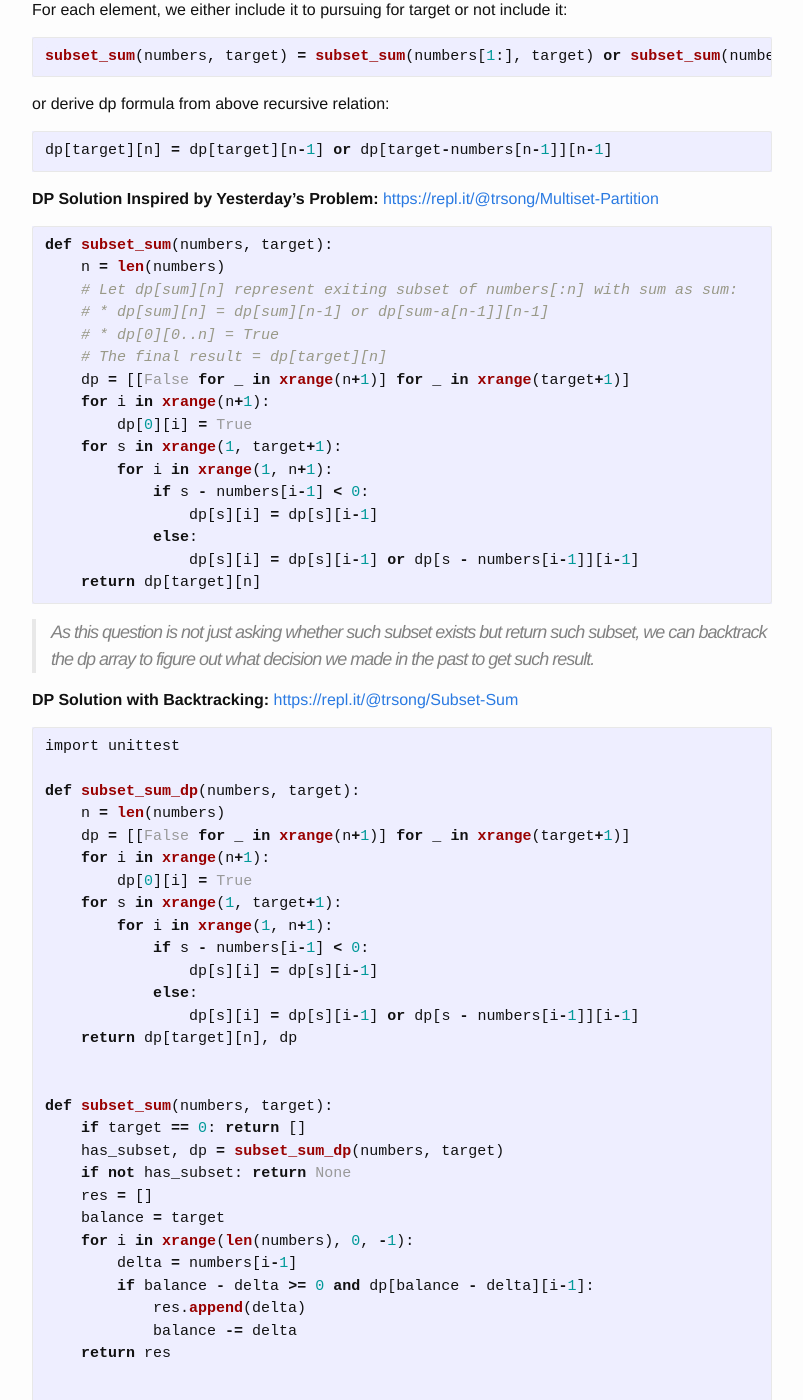
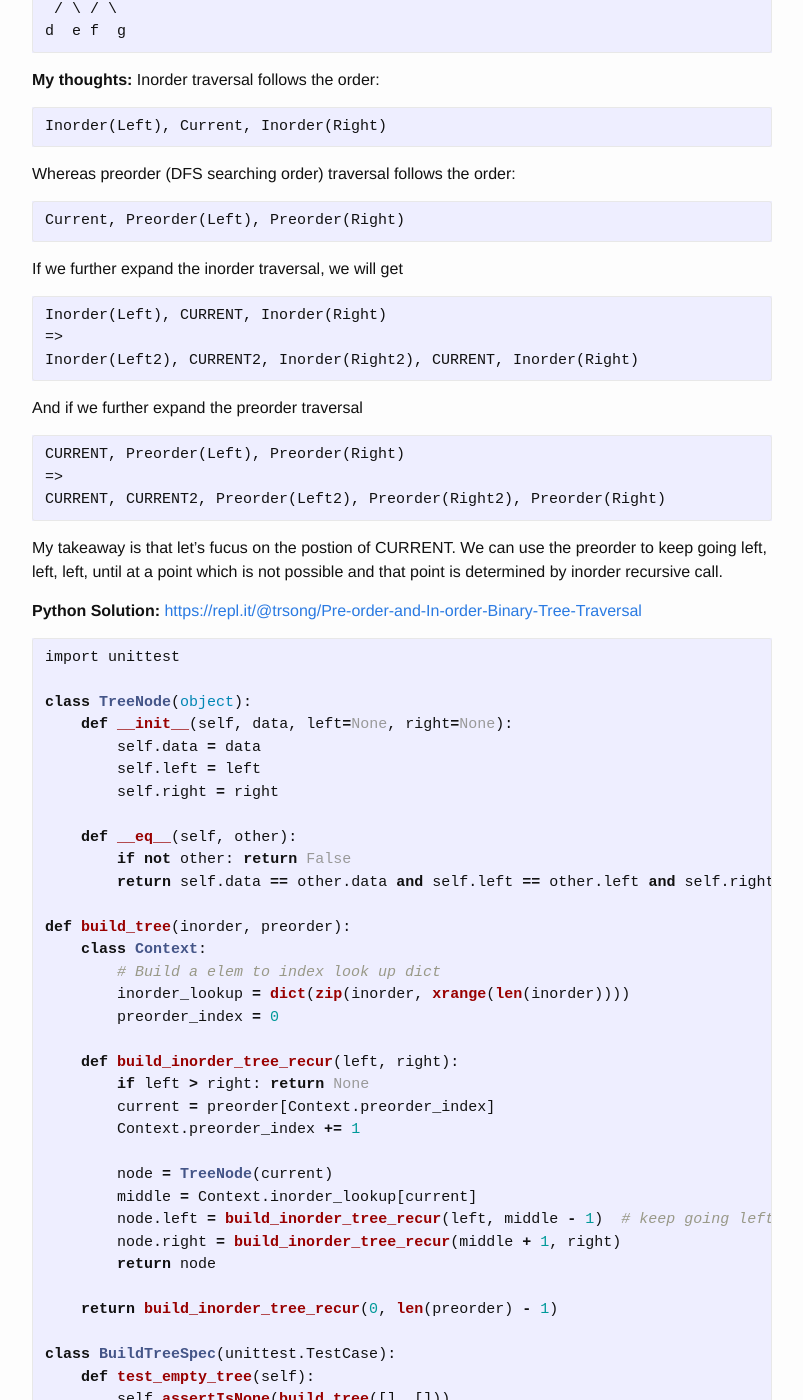
Before and after one commit to trsong/trsong.github.io, a Jekyll site: the page built from _posts/2019-04-30-DailyQuestions.md, in a window 1280 px wide and 1400 px high, scrolled down 2001 px. Shown: the whole window, without its empty margins (238-1041 px from the left). Built offline with Jekyll 4.4.1, drawn with Linux system fonts in a browser that asks for light colours; some of the changed text lies outside the part shown.

Commit message:
Add answer to May29 Question.

````diff
--- a/_posts/2019-04-30-DailyQuestions.md
+++ b/_posts/2019-04-30-DailyQuestions.md
@@ -125,6 +125,7 @@ The output can be any random permutation of the input such that all permutation
 > **Question:** Generate 0 and 1 with 25% and 75% probability
 > Given a function rand50() that returns 0 or 1 with equal probability, write a function that returns 1 with 75% probability and 0 with 25% probability using rand50() only. Minimize the number of calls to rand50() method. Also, use of any other library function and floating point arithmetic are not allowed.
 
+-->
 
 ### May 30, 2019 \[Medium\] K-th Missing Number
 ---
@@ -135,8 +136,6 @@ The output can be any random permutation of the input such that all permutation
 > - the 1st missing number is 3,
 > - the 2nd missing number is 5,
 > - the 3rd missing number is 6
-
--->
 
 ### 🎂 May 29, 2019 \[Medium\] Pre-order & In-order Binary Tree Traversal
 ---
@@ -162,6 +161,147 @@ The output can be any random permutation of the input such that all permutation
   b   c
  / \ / \
 d  e f  g
+```
+
+**My thoughts:** Inorder traversal follows the order:
+```
+Inorder(Left), Current, Inorder(Right)
+```
+
+Whereas preorder (DFS searching order) traversal follows the order:
+
+```
+Current, Preorder(Left), Preorder(Right)
+```
+
+If we further expand the inorder traversal, we will get
+
+```
+Inorder(Left), CURRENT, Inorder(Right)
+=>
+Inorder(Left2), CURRENT2, Inorder(Right2), CURRENT, Inorder(Right)
+```
+
+And if we further expand the preorder traversal
+```
+CURRENT, Preorder(Left), Preorder(Right)
+=>
+CURRENT, CURRENT2, Preorder(Left2), Preorder(Right2), Preorder(Right)
+```
+
+My takeaway is that let's fucus on the postion of CURRENT. We can use the preorder to keep going left, left, left, until at a point which is not possible and that point is determined by inorder recursive call.
+
+
+**Python Solution:** [https://repl.it/@trsong/Pre-order-and-In-order-Binary-Tree-Traversal](https://repl.it/@trsong/Pre-order-and-In-order-Binary-Tree-Traversal)
+```py
+import unittest
+
+class TreeNode(object):
+    def __init__(self, data, left=None, right=None):
+        self.data = data
+        self.left = left
+        self.right = right
+
+    def __eq__(self, other):
+        if not other: return False
+        return self.data == other.data and self.left == other.left and self.right == other.right
+
+def build_tree(inorder, preorder):
+    class Context:
+        # Build a elem to index look up dict
+        inorder_lookup = dict(zip(inorder, xrange(len(inorder))))
+        preorder_index = 0
+
+    def build_inorder_tree_recur(left, right):
+        if left > right: return None
+        current = preorder[Context.preorder_index]
+        Context.preorder_index += 1
+
+        node = TreeNode(current)
+        middle = Context.inorder_lookup[current]
+        node.left = build_inorder_tree_recur(left, middle - 1)  # keep going left until not possible
+        node.right = build_inorder_tree_recur(middle + 1, right)
+        return node
+
+    return build_inorder_tree_recur(0, len(preorder) - 1)
+
+class BuildTreeSpec(unittest.TestCase):
+    def test_empty_tree(self):
+        self.assertIsNone(build_tree([], []))
+
+    def test_sample_tree(self):
+        """
+            a
+           / \
+          b   c
+         / \ / \
+        d  e f  g
+        """
+        preorder = ['a', 'b', 'd', 'e', 'c', 'f', 'g']
+        inorder = ['d', 'b', 'e', 'a', 'f', 'c', 'g']
+        b = TreeNode('b', TreeNode('d'), TreeNode('e'))
+        c = TreeNode('c', TreeNode('f'), TreeNode('g'))
+        a = TreeNode('a', b, c)
+        self.assertTrue(build_tree(inorder, preorder) == a)
+
+    def test_left_heavy_tree(self):
+        """
+            a
+           / \
+          b   c
+         /
+        d
+        """
+        preorder = ['a', 'b', 'd', 'c']
+        inorder = ['d', 'b', 'a', 'c']
+        b = TreeNode('b', TreeNode('d'))
+        c = TreeNode('c')
+        a = TreeNode('a', b, c)
+        self.assertTrue(build_tree(inorder, preorder) == a)
+
+    def test_right_heavy_tree(self):
+        """
+            a
+           / \
+          b   c
+             / \
+            f   g
+        """
+        preorder = ['a', 'b', 'c', 'f', 'g']
+        inorder = ['b', 'a', 'f', 'c', 'g']
+        b = TreeNode('b')
+        c = TreeNode('c', TreeNode('f'), TreeNode('g'))
+        a = TreeNode('a', b, c)
+        self.assertTrue(build_tree(inorder, preorder) == a)
+
+    def test_left_only_tree(self):
+        """
+            a
+           /
+          b
+         /
+        c
+        """
+        preorder = ['a', 'b', 'c']
+        inorder = ['c', 'b', 'a']
+        self.assertTrue(build_tree(inorder, preorder) == TreeNode('a', TreeNode('b', TreeNode('c'))))
+
+    def test_right_only_tree(self):
+        """
+            a
+             \
+              b
+               \
+                c
+        """
+        preorder = ['a', 'b', 'c']
+        inorder = ['a', 'b', 'c']
+        expected = TreeNode('a', right=TreeNode('b', right=TreeNode('c')))
+        self.assertTrue(build_tree(inorder, preorder) == expected)
+
+
+if __name__ == '__main__':
+    unittest.main(exit=False)
 ```
 
 
````
